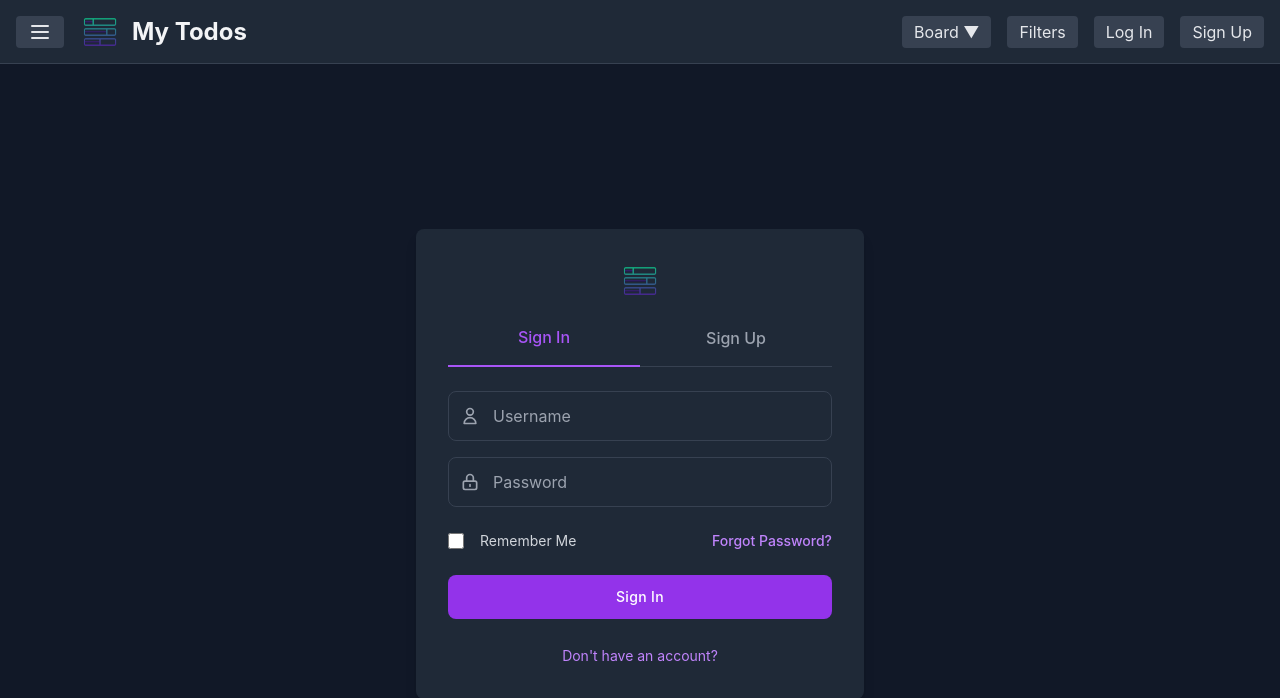
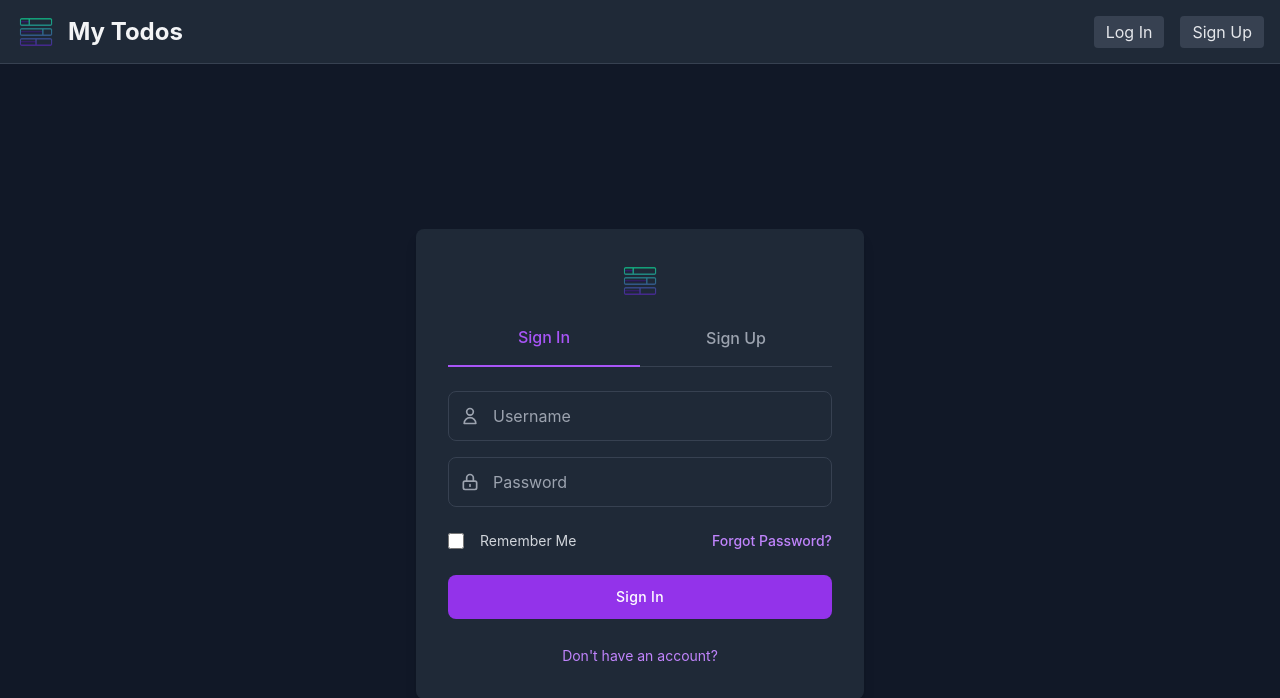
Before and after one commit to jsnyde0/get-todos-done, a Django app: page /accounts/login/?next=/ in a window 1280 px wide. Shown: the top 698 px of the page. Run offline with Django 5.2, Linux system fonts and the light colour scheme; some libraries are stand-ins or nearby versions.

Commit message:
cleaned up header

```diff
--- a/templates/components/header.html
+++ b/templates/components/header.html
@@ -1,20 +1,20 @@
 {% load static %}
 <div class="container mx-auto flex justify-between items-center h-full px-4">
     <div class="flex items-center">
-        <button
+        {% comment %} <button
             class="mr-4 bg-gray-700 text-gray-200 hover:bg-purple-700 hover:text-white px-3 py-1 rounded"
         >
             <svg xmlns="http://www.w3.org/2000/svg" class="h-6 w-6" fill="none" viewBox="0 0 24 24" stroke="currentColor">
                 <path stroke-linecap="round" stroke-linejoin="round" stroke-width="2" d="M4 6h16M4 12h16M4 18h16" />
             </svg>
-        </button>
+        </button> {% endcomment %}
         <a href="{% url 'tasks:home' %}"><img class="w-auto h-10 mr-3" src="{% static 'img/icons8-tasks-64.png' %}" alt="Getting Tasks Done Logo"></a>
         <h1 class="text-2xl font-bold text-gray-100">My Todos</h1>
     </div>
     <div class="flex items-center space-x-4">
-        <button class="bg-gray-700 text-gray-200 hover:bg-purple-700 hover:text-white px-3 py-1 rounded">Board ▼</button>
+
+        {% if user.is_authenticated %}
         <button @click="sidebarOpen = !sidebarOpen" class="bg-gray-700 text-gray-200 hover:bg-purple-700 hover:text-white px-3 py-1 rounded">Filters</button>
-        {% if user.is_authenticated %}
         <button class="bg-gray-700 text-gray-200 hover:bg-purple-700 hover:text-white px-3 py-1 rounded"><a href="{% url 'account_logout' %}">Log Out</a></button>
         {% else %}
         <button class="bg-gray-700 text-gray-200 hover:bg-purple-700 hover:text-white px-3 py-1 rounded"><a href="{% url 'account_login' %}">Log In</a></button>
```
